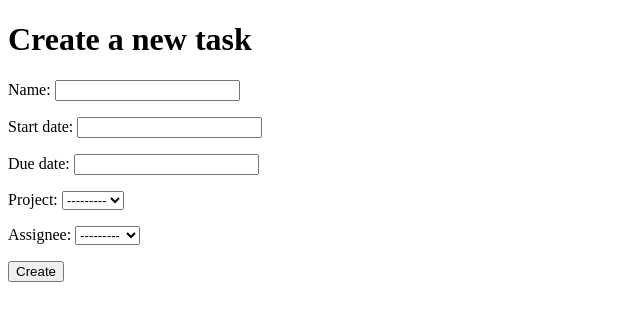
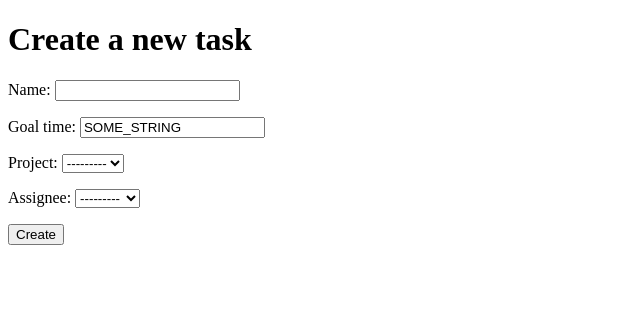
Before and after one commit to rkschlos/Project-Alpha, a Django app: page /tasks/create/ in a window 1280 px wide. Shown: the part 70-391 px from the top of the page, without its empty margins (0-640 px from the left). Run offline with Django 4.2, Linux system fonts and the light colour scheme; the visitor is signed in with stand-in values (Sample User, id 1); data comes from the database, SQL or seed files in the repository; data that the repository does not hold is empty.

Commit message:
Changed Task Model Fields

```diff
--- a/projects/templates/projects/list.html
+++ b/projects/templates/projects/list.html
@@ -4,15 +4,15 @@
 
     <main>
         <div>
-            <h1>My Projects</h1>
-            <p><a href="{%url "create_project" %}">Create a new project</a></p>
+            <h1>Practice Priorities</h1>
+            <p><a href="{%url "create_project" %}">Create a new priority</a></p>
             {% if project_list|length == 0 %}
                 <p>You are not assigned to any projects</p>
             {% else %}
                 <table>
                     <thead>
                         <tr>
-                            <th>Name</th>
+                            <th>Goal</th>
                             <th>Number of tasks</th>
                         </tr>
                     </thead>
--- a/tasks/models.py
+++ b/tasks/models.py
@@ -4,9 +4,8 @@
 # Create your models here.
 class Task(models.Model):
     name = models.CharField(max_length=200)
-    start_date = models.DateTimeField()
-    due_date = models.DateTimeField()
     is_completed = models.BooleanField(default=False)
+    goal_time = models.CharField(max_length=100, default="SOME_STRING")
     project = models.ForeignKey(
         "projects.Project", related_name="tasks", on_delete=models.CASCADE
     )
--- a/tasks/templates/tasks/mine.html
+++ b/tasks/templates/tasks/mine.html
@@ -11,8 +11,7 @@
                     <thead>
                         <tr>
                             <th>Name</th>
-                            <th>Start date</th>
-                            <th>End date</th>
+                            <th>Goal Time</th>
                             <th>Is completed</th>
                         </tr>
                     </thead>
@@ -20,8 +19,7 @@
                         {% for task in task_list %}
                             <tr>
                                 <td>{{ task.name }}</td>
-                                <td>{{ task.start_date  }}</td>
-                                <td>{{ task.due_date }}</td>
+                                <td>{{ task.goal_time  }}</td>
                                 <td>
                                     {% if task.is_completed == False %}
                                         <form method="post" action="{% url 'complete_task' task.id %}">
--- a/tasks/views.py
+++ b/tasks/views.py
@@ -15,8 +15,7 @@ class TaskCreateView(LoginRequiredMixin, CreateView):
     template_name = "tasks/create.html"
     fields = [
         "name",
-        "start_date",
-        "due_date",
+        "goal_time",
         "project",
         "assignee",
     ]
```
Also changed, not shown: tasks/migrations/0004_remove_task_due_date_remove_task_start_date.py (added), tasks/migrations/0005_task_goal_time.py (added).
